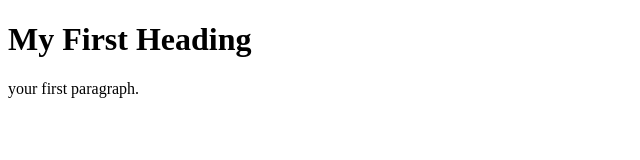
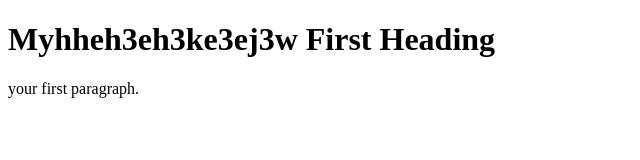
Before and after one commit to nshelke23/git-demo, a plain HTML site: page web/index.html in a window 1280 px wide. Shown: the whole page, without its empty margins (0-640 px from the left). Drawn offline with Linux system fonts and the light colour scheme.

Commit message:
update index

```diff
--- a/web/index.html
+++ b/web/index.html
@@ -2,7 +2,7 @@
 <html>
 <body>
 
-<h1>My First Heading</h1>
+<h1>Myhheh3eh3ke3ej3w First Heading</h1>
 
 <p>your first paragraph.</p>
 
```
